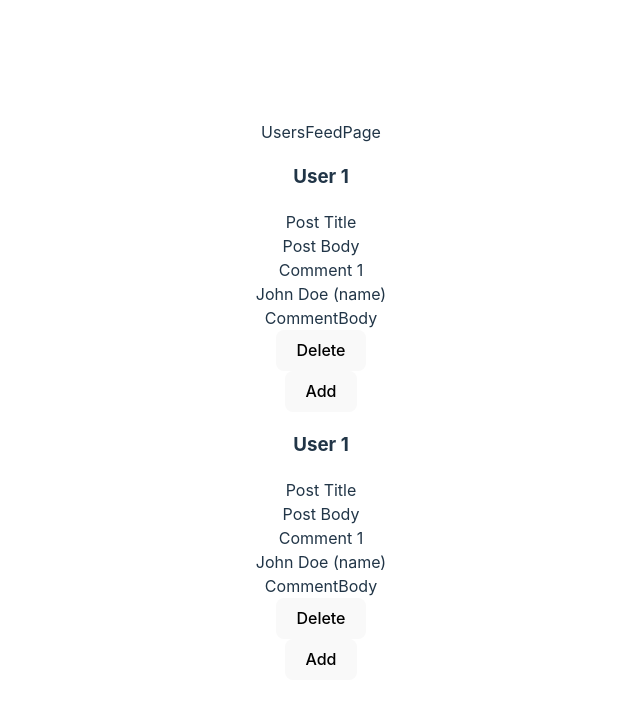
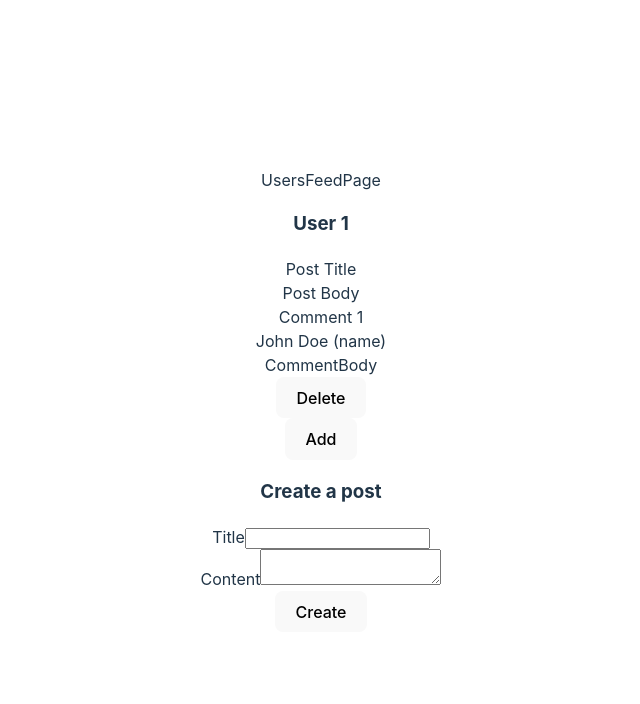
Before and after one commit to jorsema2/posts-management-dashboard, a React (Vite) app: page / in a window 1280 px wide. Shown: the top 704 px of the page, without its empty margins (319-959 px from the left). Built offline with nearby package versions, Linux system fonts and the light colour scheme.

Commit message:
Added component structure of PostForm

```diff
--- /dev/null
+++ b/src/components/PostForm.jsx
@@ -0,0 +1,20 @@
+import React from "react";
+
+const PostForm = () => {
+  return (
+    <form>
+      <h3>Create a post</h3>
+      <div>
+        <label>Title</label>
+        <input></input>
+      </div>
+      <div>
+        <label>Content</label>
+        <textarea></textarea>
+      </div>
+      <button>Create</button>
+    </form>
+  );
+};
+
+export default PostForm;
--- a/src/components/UserPosts.jsx
+++ b/src/components/UserPosts.jsx
@@ -1,5 +1,6 @@
 import React from "react";
 import PostsList from "./PostsList";
+import PostForm from "./PostForm";
 
 const UserPosts = () => {
   return (
@@ -7,6 +8,7 @@ const UserPosts = () => {
       <h3>User 1</h3>
       <PostsList />
       <button>Add</button>
+      <PostForm />
     </div>
   );
 };
--- a/src/views/UsersFeedPage.jsx
+++ b/src/views/UsersFeedPage.jsx
@@ -6,8 +6,6 @@ const UsersFeedPage = () => {
     <div>
       UsersFeedPage
       <UserPosts />
-      <UserPosts />
-
     </div>
   );
 };
```
